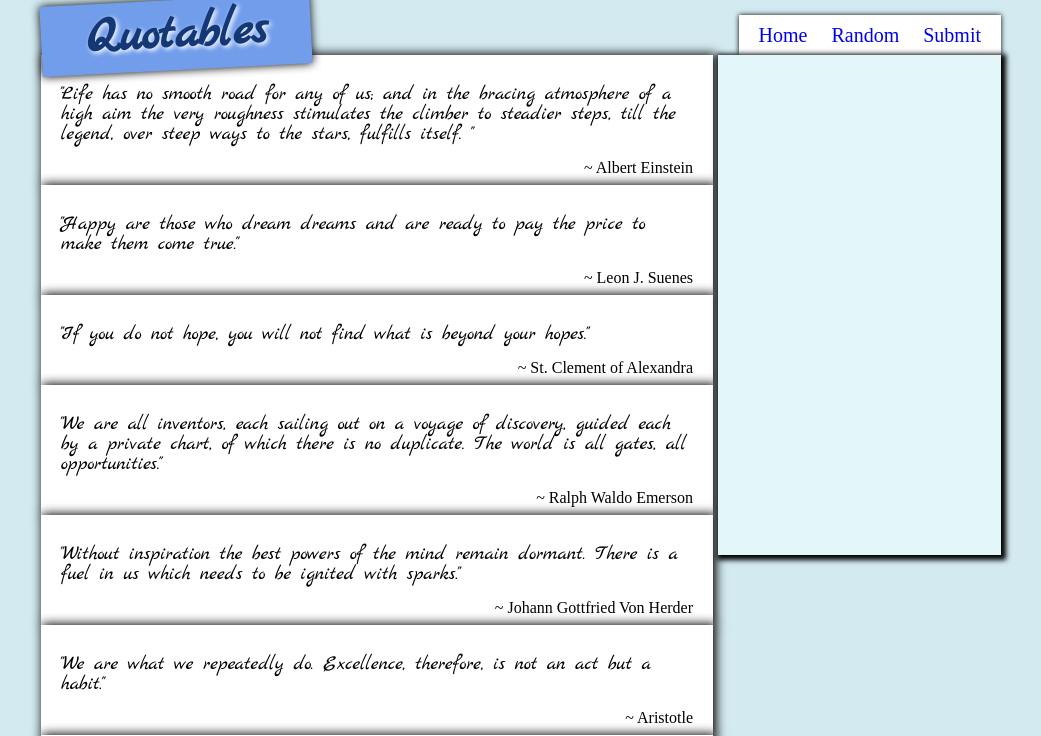
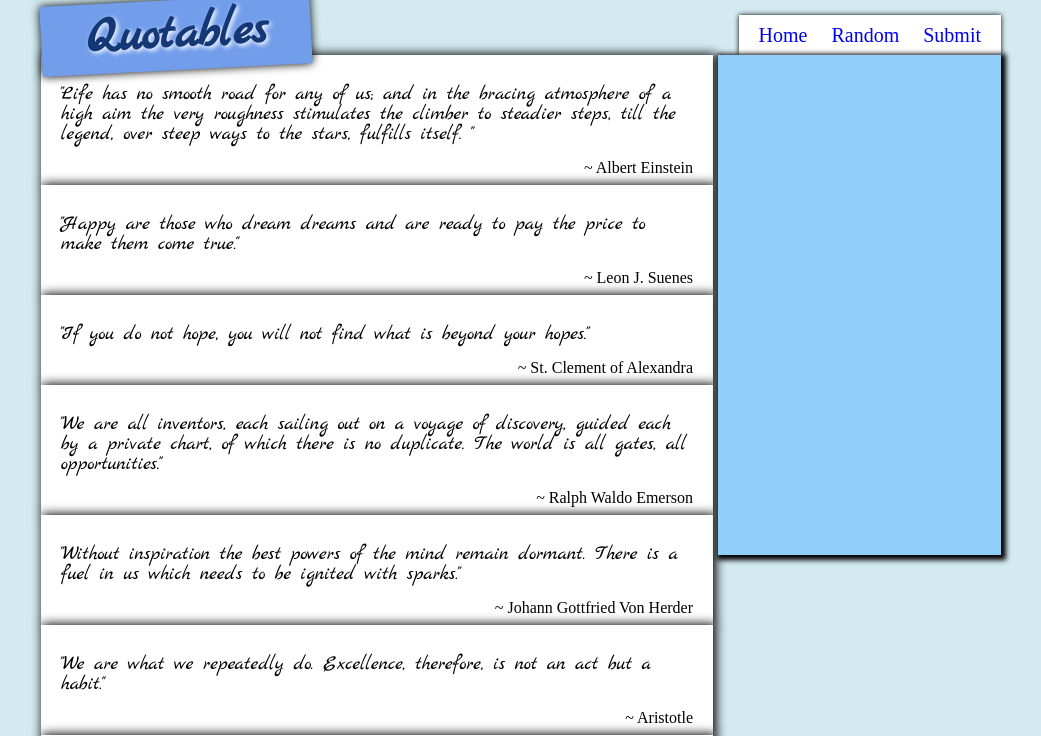
Before and after one commit to coderaven/Quotables, a PHP site: page / in a window 1280 px wide. Shown: the top 736 px of the page, without its empty margins (119-1160 px from the left). Run offline with PHP 8.4, Linux system fonts and the light colour scheme.

Commit message:
Fixed Title and Changed Sidebar Color

```diff
--- a/css/style.css
+++ b/css/style.css
@@ -177,7 +177,7 @@ header>nav ul li a:hover{
 	float:right;
 	height: 500px;
 	width: 29.5%;
-	background: #E3F6FA;
+	background: #91CEFA;
 	-webkit-box-shadow: 2px 2px 5px 3px rgba(0, 0, 0, 5);
 	box-shadow: 2px 2px 5px 3px rgba(0, 0, 0, 5);
 }
--- a/index.php
+++ b/index.php
@@ -2,7 +2,7 @@
 <html lang="en-US">
 <head>
 	<meta charset="UTF-8">
-	<title>Quotable</title>
+	<title>Quotables</title>
 	<link rel="stylesheet" href="css/style.css">
 	<link href='http://fonts.googleapis.com/css?family=Marck+Script' rel='stylesheet' type='text/css'>
 </head>
```
